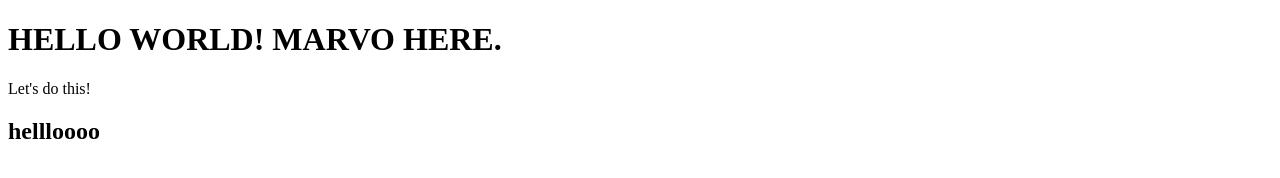
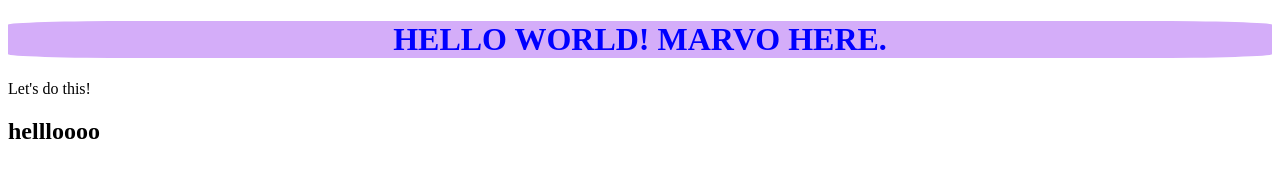
Before and after one commit to reedjaz/marvo-ds, a plain HTML site: page index.html in a window 1280 px wide. Drawn offline with Linux system fonts and the light colour scheme.

Commit message:
dah tambah css niii

```diff
--- a/index.html
+++ b/index.html
@@ -3,7 +3,8 @@
 <head>
     <meta charset="UTF-8">
     <meta name="viewport" content="width=device-width, initial-scale=1.0">
-    <title>Document</title>
+    <title>Helaw</title>
+    <link rel="stylesheet" href="style.css">
 </head>
 <body>
     <div>
--- /dev/null
+++ b/style.css
@@ -0,0 +1,6 @@
+h1 {
+    color: blue;
+    background-color: rgb(212, 173, 249);
+    border-radius: 10%;
+    text-align: center;
+}
```
